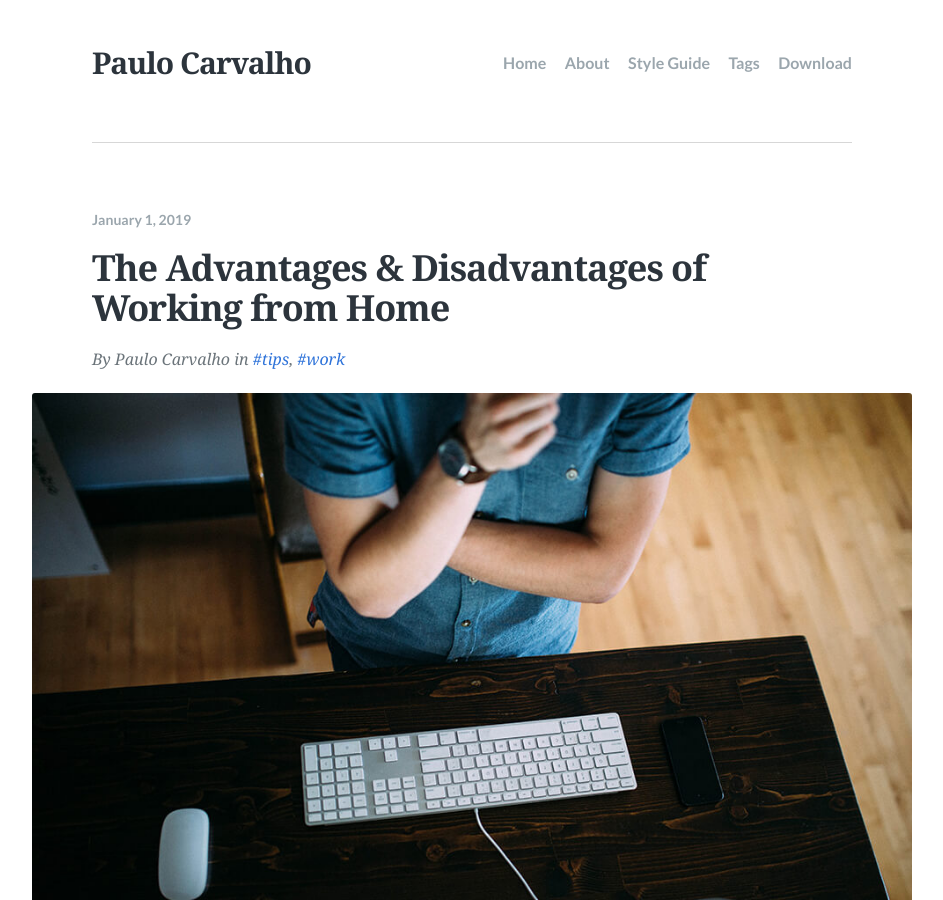
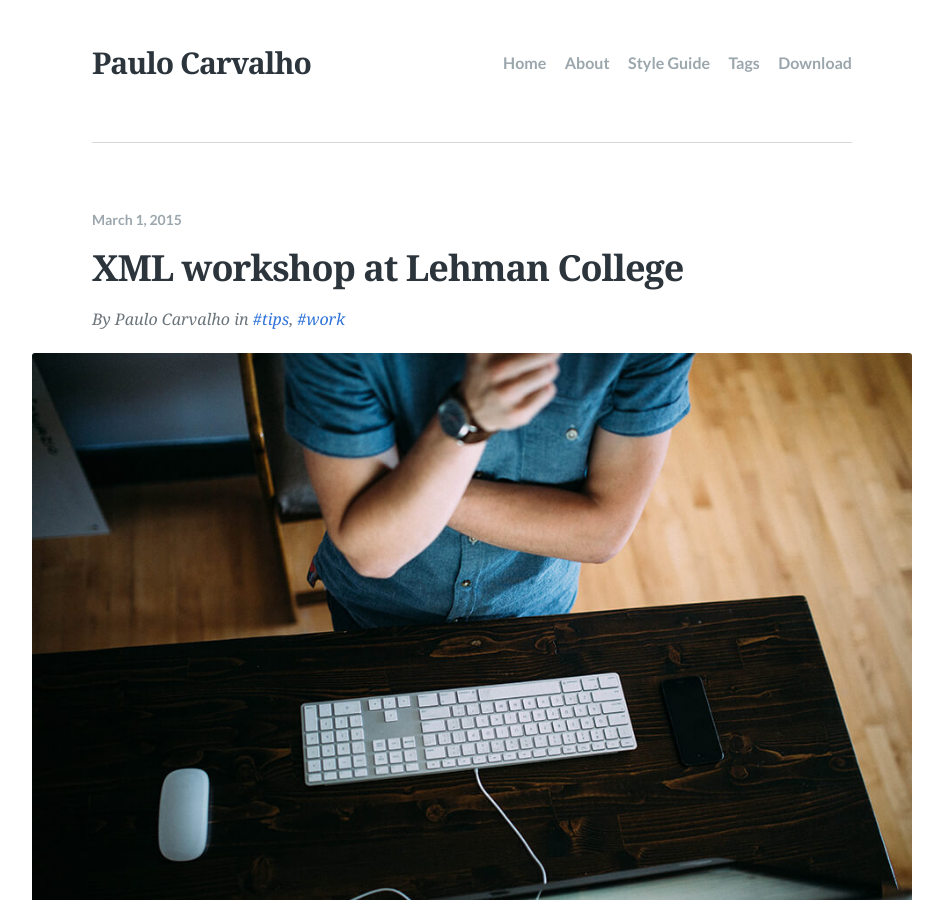
Before and after one commit to paulo-carvalho/paulo-carvalho.github.io, a Jekyll site: the page built from _posts/2015-03-01-xml-workshop-at-lehman-college.md, in a window 1280 px wide and 900 px high. Shown: the whole window, without its empty margins (168-1111 px from the left). Built offline with Jekyll 4.4.1, drawn with Linux system fonts in a browser that asks for light colours; some web fonts are replaced.

Commit message:
update first post title

```diff
--- a/_posts/2019-01-01-the-advantages-and-disadvantages-of-working-from-home.md
+++ b/_posts/2015-03-01-xml-workshop-at-lehman-college.md
@@ -1,8 +1,8 @@
 ---
 layout: post
-title: "The Advantages & Disadvantages of Working from Home"
+title: "XML workshop at Lehman College"
 description: "A work at home parent is an entrepreneur who works from home and integrates parenting into his or her business activities."
-date: 2019-01-01
+date: 2015-03-01
 feature_image: images/desk.jpg
 tags: [tips, work]
 ---
```
